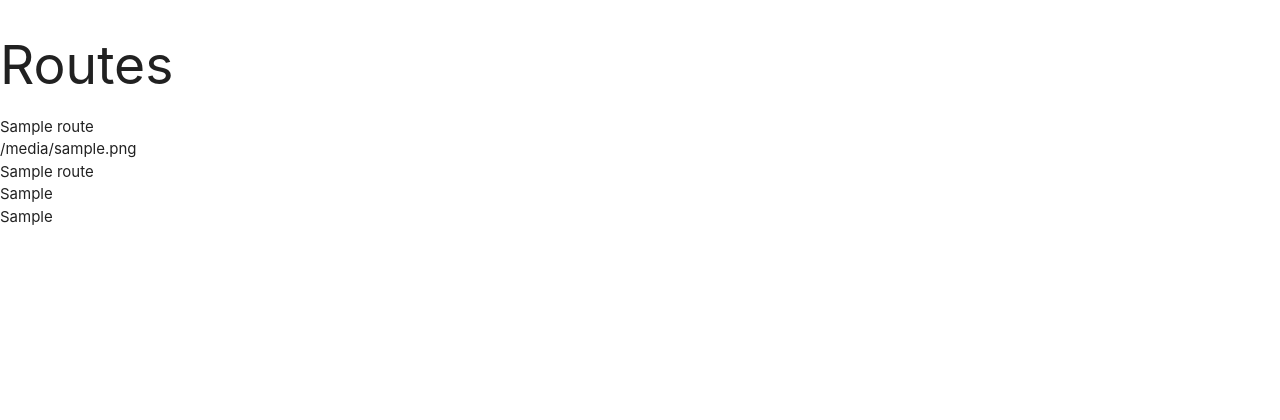
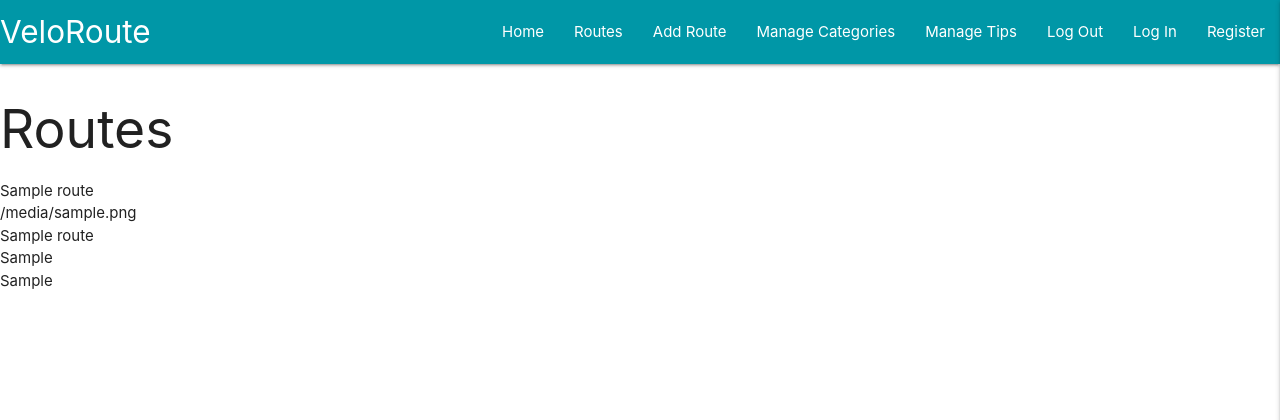
Before and after one commit to Matty-El/velo-route, a Flask app: page / in a window 1280 px wide. Shown: the top 420 px of the page. Run offline with Flask 2, Linux system fonts and the light colour scheme; a database or web service that is not in the repository returns one stand-in record (values such as "Sample title"); some libraries are stand-ins or nearby versions.

Commit message:
Add Materialize main navigation menu and sidebar navigation menu

```diff
--- a/static/js/script.js
+++ b/static/js/script.js
@@ -0,0 +1,3 @@
+$(document).ready(function(){
+    $('.sidenav').sidenav({edge: "right"});
+  });
--- a/templates/base.html
+++ b/templates/base.html
@@ -1,24 +1,59 @@
 <!DOCTYPE html>
 <html lang="en">
+
 <head>
     <meta charset="UTF-8">
     <meta http-equiv="X-UA-Compatible" content="IE=edge">
     <meta name="viewport" content="width=device-width, initial-scale=1.0">
     <link href="https://fonts.googleapis.com/icon?family=Material+Icons" rel="stylesheet" type="text/css">
-    <link rel="stylesheet" href="https://cdnjs.cloudflare.com/ajax/libs/materialize/1.0.0/css/materialize.min.css" type="text/css">
+    <link rel="stylesheet" href="https://cdnjs.cloudflare.com/ajax/libs/materialize/1.0.0/css/materialize.min.css"
+        type="text/css">
     <link rel="stylesheet" href="{{ url_for('static', filename='css/style.css') }}">
     {% block styles %}
     {% endblock %}
     <title>VeloRoute</title>
 </head>
+<header>
+    <!-- main navigation menu -->
+    <nav class="nav-extended cyan darken-2">
+        <div class="nav-wrapper">
+          <a href="#!" class="brand-logo">VeloRoute</a>
+          <a href="#" data-target="mobile-demo" class="sidenav-trigger right"><i class="material-icons">menu</i></a>
+          <ul class="right hide-on-med-and-down">
+            <li><a href="#">Home</a></li>
+            <li><a href="{{ url_for('get_routes') }}">Routes</a></li>
+            <li><a href="#">Add Route</a></li>
+            <li><a href="#">Manage Categories</a></li>
+            <li><a href="#">Manage Tips</a></li>
+            <li><a href="#">Log Out</a></li>
+            <li><a href="#">Log In</a></li>
+            <li><a href="#">Register</a></li>
+          </ul>
+        </div>
+      </nav>
+      <!-- mobile collabsible side navigation menu -->
+      <ul class="sidenav right" id="mobile-demo">
+        <li><h4 class="center-align cyan-text text-darken-4">VeloRoute</h4></li>
+        <li><a href="#">Home</a></li>
+        <li><a href="{{ url_for('get_routes') }}">Routes</a></li>
+        <li><a href="#">Add Route</a></li>
+        <li><a href="#">Manage Categories</a></li>
+        <li><a href="#">Manage Tips</a></li>
+        <li><a href="#">Log Out</a></li>
+        <li><a href="#">Log In</a></li>
+        <li><a href="#">Register</a></li>
+      </ul>
+</header>
 <body>
     {% block content %}
 
     {% endblock %}
-    <script src="https://code.jquery.com/jquery-3.6.0.min.js" integrity="sha256-/xUj+3OJU5yExlq6GSYGSHk7tPXikynS7ogEvDej/m4=" crossorigin="anonymous"></script>
+    <script src="https://code.jquery.com/jquery-3.6.0.min.js"
+        integrity="sha256-/xUj+3OJU5yExlq6GSYGSHk7tPXikynS7ogEvDej/m4=" crossorigin="anonymous"></script>
     <script src="https://cdnjs.cloudflare.com/ajax/libs/materialize/1.0.0/js/materialize.min.js"></script>
     <script src="{{ url_for('static', filename='js/script.js') }}"></script>
     {% block scripts %}
     {% endblock %}
 </body>
+
 </html>
```
